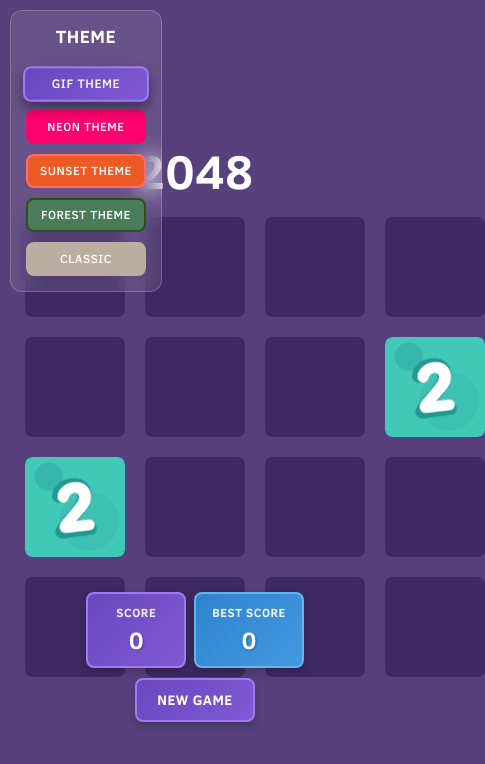
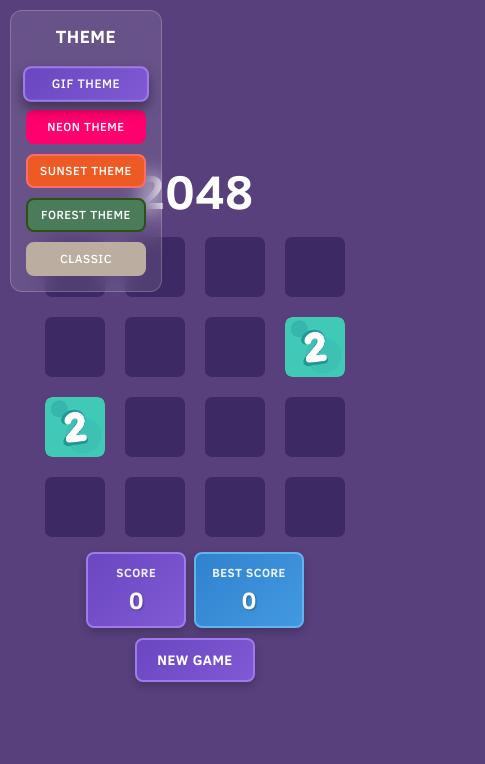
Before and after one commit to ausare-dev/2048-nextjs, a Next.js app: page / in a window 390 px wide. Shown: the top 764 px of the page, 485 px wide, since content can reach past the window. Built offline with nearby package versions, Linux system fonts and the light colour scheme.

Commit message:
update tile and empty tile dimensions for responsiveness

```diff
--- a/src/components/Board/Board.module.scss
+++ b/src/components/Board/Board.module.scss
@@ -3,7 +3,6 @@
 	flex-direction: column;
 	align-items: center;
 	gap: 20px;
-	padding: 20px;
 }
 
 .header {
@@ -28,7 +27,6 @@
 
 .gameBoard {
 	border-radius: 8px;
-	padding: 10px;
 	position: relative;
 	width: 460px;
 	height: 460px;
@@ -37,8 +35,8 @@
 
 @media (max-width: 600px) {
 	.gameBoard {
-		width: 340px;
-		height: 340px;
+		width: 300px;
+		height: 300px;
 	}
 }
 
--- a/src/components/Board/Board.tsx
+++ b/src/components/Board/Board.tsx
@@ -11,8 +11,6 @@ import { useSwipe } from '../../utils/useSwipe';
 import Tile from '../Tile/Tile';
 import ColoredTile from '../ColoredTile/ColoredTile';
 import EmptyTile from '../EmptyTile/EmptyTile';
-import ScoreCounter from '../ScoreCounter/ScoreCounter';
-import BestScore from '../BestScore/BestScore';
 import NewGameButton from '../NewGameButton/NewGameButton';
 import styles from './Board.module.scss';
 import { useThemeStyles } from '../../hooks/useThemeStyles';
--- a/src/components/ColoredTile/ColoredTile.module.scss
+++ b/src/components/ColoredTile/ColoredTile.module.scss
@@ -11,6 +11,13 @@
 	font-family: 'Clear Sans';
 	box-shadow: 0 2px 4px rgba(0, 0, 0, 0.1);
 	transition: all 0.15s ease;
+}
+
+@media (max-width: 600px) {
+	.tile {
+		width: 60px;
+		height: 60px;
+	}
 }
 
 .value {
--- a/src/components/ColoredTile/ColoredTile.tsx
+++ b/src/components/ColoredTile/ColoredTile.tsx
@@ -104,6 +104,21 @@ const ColoredTile: React.FC<ColoredTileProps> = ({
 		return value <= 4 ? '#776e65' : '#f9f6f2';
 	};
 
+	const updatePosition = () => {
+		if (!tileRef.current) return;
+
+		const rootStyles = getComputedStyle(
+			tileRef.current.parentElement as Element
+		);
+		const stepStr = rootStyles.getPropertyValue('--step').trim();
+		const step = stepStr ? parseFloat(stepStr) : 120;
+
+		const newTop = rowIndex * step;
+		const newLeft = colIndex * step;
+
+		return { top: newTop, left: newLeft, step };
+	};
+
 	useEffect(() => {
 		if (
 			isAnimating &&
@@ -111,15 +126,12 @@ const ColoredTile: React.FC<ColoredTileProps> = ({
 			prevRowIndex !== undefined &&
 			prevColIndex !== undefined
 		) {
-			const rootStyles = getComputedStyle(
-				tileRef.current.parentElement as Element
-			);
-			const stepStr = rootStyles.getPropertyValue('--step').trim();
-			const step = stepStr ? parseFloat(stepStr) : 120;
+			const position = updatePosition();
+			if (!position) return;
 
+			const { step } = position;
 			const startTop = prevRowIndex * step;
 			const startLeft = prevColIndex * step;
-
 			const endTop = rowIndex * step;
 			const endLeft = colIndex * step;
 
@@ -139,16 +151,30 @@ const ColoredTile: React.FC<ColoredTileProps> = ({
 
 			setCurrentPosition({ top: endTop, left: endLeft });
 		} else {
-			const rootStyles = tileRef.current
-				? getComputedStyle(tileRef.current.parentElement as Element)
-				: undefined;
-			const stepStr = rootStyles?.getPropertyValue('--step').trim();
-			const step = stepStr ? parseFloat(stepStr) : 120;
-			const newTop = rowIndex * step;
-			const newLeft = colIndex * step;
-			setCurrentPosition({ top: newTop, left: newLeft });
+			const position = updatePosition();
+			if (position) {
+				setCurrentPosition({ top: position.top, left: position.left });
+			}
 		}
 	}, [isAnimating, rowIndex, colIndex, prevRowIndex, prevColIndex]);
+
+	// Отслеживание изменения размера родительского элемента
+	useEffect(() => {
+		if (!tileRef.current || !tileRef.current.parentElement) return;
+
+		const resizeObserver = new ResizeObserver(() => {
+			const position = updatePosition();
+			if (position) {
+				setCurrentPosition({ top: position.top, left: position.left });
+			}
+		});
+
+		resizeObserver.observe(tileRef.current.parentElement);
+
+		return () => {
+			resizeObserver.disconnect();
+		};
+	}, [rowIndex, colIndex]);
 
 	if (!tile) return null;
 
--- a/src/components/EmptyTile/EmptyTile.module.scss
+++ b/src/components/EmptyTile/EmptyTile.module.scss
@@ -15,6 +15,13 @@
 	background: var(--empty-tile-bg, #3d2963);
 	border: none;
 	position: absolute;
+}
+
+@media (max-width: 600px) {
+	.emptyTile {
+		width: 60px;
+		height: 60px;
+	}
 }
 
 .emptyTile:nth-child(1) {
@@ -81,3 +88,25 @@
 	left: 360px;
 	top: 360px;
 }
+
+@media (max-width: 600px) {
+  .emptyTile:nth-child(1) { left: 0;   top: 0; }
+  .emptyTile:nth-child(2) { left: 80px; top: 0; }
+  .emptyTile:nth-child(3) { left: 160px; top: 0; }
+  .emptyTile:nth-child(4) { left: 240px; top: 0; }
+
+  .emptyTile:nth-child(5) { left: 0;   top: 80px; }
+  .emptyTile:nth-child(6) { left: 80px; top: 80px; }
+  .emptyTile:nth-child(7) { left: 160px; top: 80px; }
+  .emptyTile:nth-child(8) { left: 240px; top: 80px; }
+
+  .emptyTile:nth-child(9)  { left: 0;   top: 160px; }
+  .emptyTile:nth-child(10) { left: 80px; top: 160px; }
+  .emptyTile:nth-child(11) { left: 160px; top: 160px; }
+  .emptyTile:nth-child(12) { left: 240px; top: 160px; }
+
+  .emptyTile:nth-child(13) { left: 0;   top: 240px; }
+  .emptyTile:nth-child(14) { left: 80px; top: 240px; }
+  .emptyTile:nth-child(15) { left: 160px; top: 240px; }
+  .emptyTile:nth-child(16) { left: 240px; top: 240px; }
+}
--- a/src/components/Tile/Tile.module.scss
+++ b/src/components/Tile/Tile.module.scss
@@ -18,6 +18,13 @@
 	z-index: 10;
 	/* Анимация будет устанавливаться динамически через JavaScript */
 }
+@media (max-width: 600px) {
+	.tile {
+		width: 60px;
+		height: 60px;
+	}
+}
+
 
 .img {
 	height: 100px;
@@ -25,6 +32,12 @@
 	width: 100%;
 	object-fit: cover;
 	pointer-events: none;
+}
+
+@media (max-width: 600px) {
+	.img {
+		height: 60px;
+	}
 }
 
 @keyframes appear {
--- a/src/components/Tile/Tile.tsx
+++ b/src/components/Tile/Tile.tsx
@@ -38,6 +38,21 @@ const Tile: React.FC<TileProps> = ({
 		return `/images/${value}.gif`;
 	};
 
+	const updatePosition = () => {
+		if (!tileRef.current) return;
+
+		const rootStyles = getComputedStyle(
+			tileRef.current.parentElement as Element
+		);
+		const stepStr = rootStyles.getPropertyValue('--step').trim();
+		const step = stepStr ? parseFloat(stepStr) : 120;
+
+		const newTop = rowIndex * step;
+		const newLeft = colIndex * step;
+
+		return { top: newTop, left: newLeft, step };
+	};
+
 	useEffect(() => {
 		if (
 			isAnimating &&
@@ -45,15 +60,12 @@ const Tile: React.FC<TileProps> = ({
 			prevRowIndex !== undefined &&
 			prevColIndex !== undefined
 		) {
-			const rootStyles = getComputedStyle(
-				tileRef.current.parentElement as Element
-			);
-			const stepStr = rootStyles.getPropertyValue('--step').trim();
-			const step = stepStr ? parseFloat(stepStr) : 120;
+			const position = updatePosition();
+			if (!position) return;
 
+			const { step } = position;
 			const startTop = prevRowIndex * step;
 			const startLeft = prevColIndex * step;
-
 			const endTop = rowIndex * step;
 			const endLeft = colIndex * step;
 
@@ -73,16 +85,30 @@ const Tile: React.FC<TileProps> = ({
 
 			setCurrentPosition({ top: endTop, left: endLeft });
 		} else {
-			const rootStyles = tileRef.current
-				? getComputedStyle(tileRef.current.parentElement as Element)
-				: undefined;
-			const stepStr = rootStyles?.getPropertyValue('--step').trim();
-			const step = stepStr ? parseFloat(stepStr) : 120;
-			const newTop = rowIndex * step;
-			const newLeft = colIndex * step;
-			setCurrentPosition({ top: newTop, left: newLeft });
+			const position = updatePosition();
+			if (position) {
+				setCurrentPosition({ top: position.top, left: position.left });
+			}
 		}
 	}, [isAnimating, rowIndex, colIndex, prevRowIndex, prevColIndex]);
+
+	// Отслеживание изменения размера родительского элемента
+	useEffect(() => {
+		if (!tileRef.current || !tileRef.current.parentElement) return;
+
+		const resizeObserver = new ResizeObserver(() => {
+			const position = updatePosition();
+			if (position) {
+				setCurrentPosition({ top: position.top, left: position.left });
+			}
+		});
+
+		resizeObserver.observe(tileRef.current.parentElement);
+
+		return () => {
+			resizeObserver.disconnect();
+		};
+	}, [rowIndex, colIndex]);
 
 	if (!tile) return null;
 
--- a/src/styles/_body.scss
+++ b/src/styles/_body.scss
@@ -20,7 +20,6 @@ main {
 	width: 100%;
 	max-width: var(--max-content-width);
 	margin: 0 auto;
-	padding: 20px;
 	position: relative;
 }
 
--- a/src/styles/globals.scss
+++ b/src/styles/globals.scss
@@ -9,3 +9,12 @@ body {
 	padding: 0;
 	font-family: 'Clear Sans', Arial, sans-serif;
 }
+:root {
+  --step: 120;
+}
+
+@media (max-width: 600px) {
+  :root {
+    --step: 80;
+  }
+}
```
